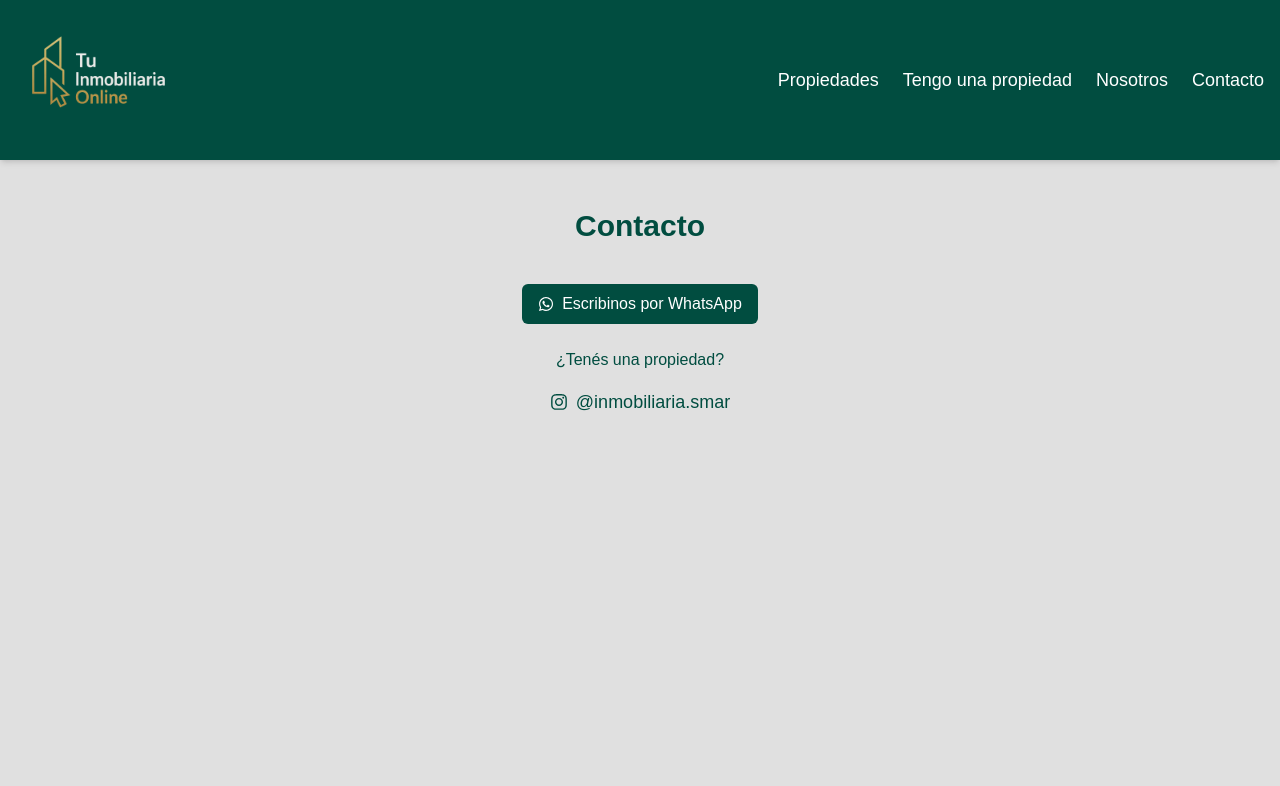
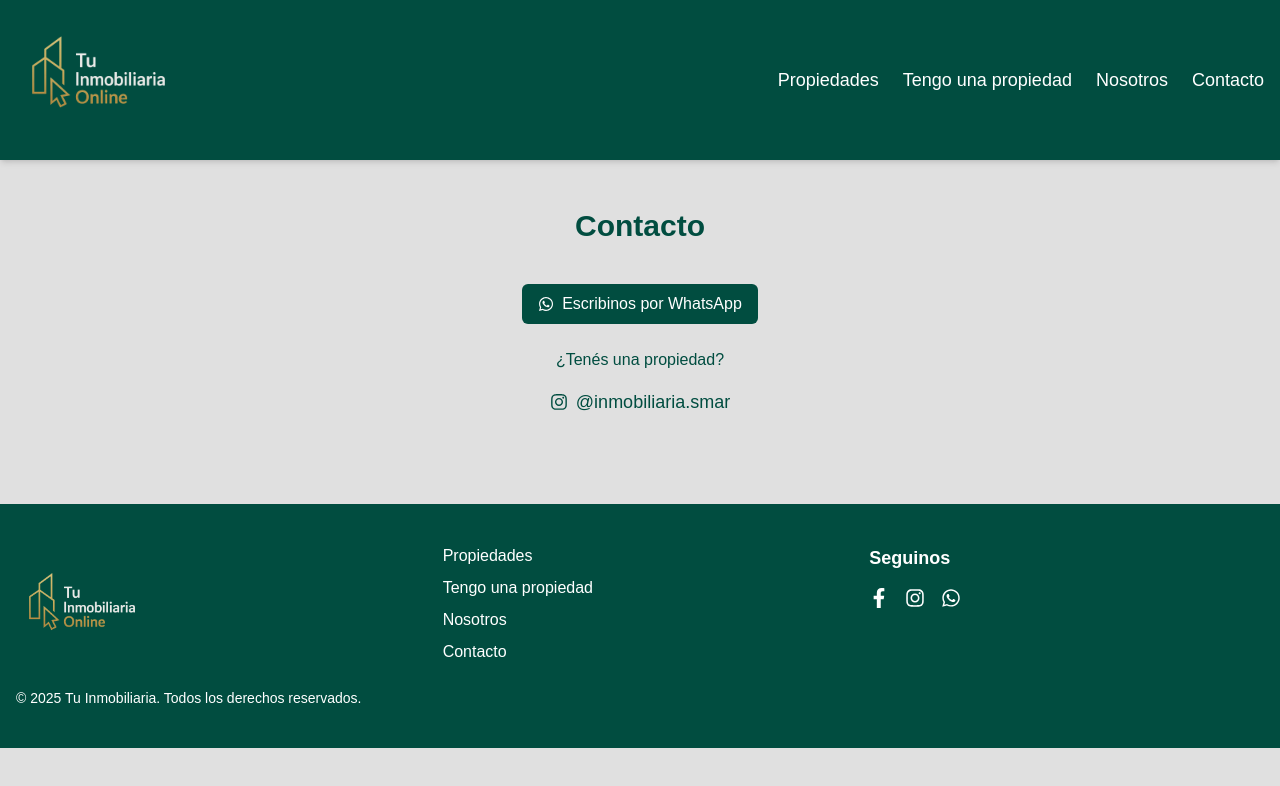
Before and after one commit to Fjmorell/tu-inmobiliaria, a React (Vite) app: page /contacto in a window 1280 px wide. Shown: the top 786 px of the page. Built offline with nearby package versions, Linux system fonts and the light colour scheme; a web font is replaced by a local one.

Commit message:
first commit

```diff
--- a/src/App.jsx
+++ b/src/App.jsx
@@ -1,6 +1,7 @@
 import React from 'react'
 import { Routes, Route } from 'react-router-dom'
 import Header from './components/Header'
+import Footer from './components/Footer';
 import Home from './pages/Home'
 import Publicar from './pages/Publicar'
 import FichaPropiedad from './pages/FichaPropiedad'
@@ -25,6 +26,8 @@ const App = () => {
 
         {/* Podés agregar más rutas después */}
       </Routes>
+      <Footer />
+
     </div>
   )
 }
--- /dev/null
+++ b/src/components/Footer.jsx
@@ -0,0 +1,42 @@
+import React from 'react';
+import { Link } from 'react-router-dom';
+import logo from '../assets/logo_tu_inmobiliaria_PNG.png';
+import { FaFacebookF, FaInstagram, FaWhatsapp } from 'react-icons/fa';
+
+const Footer = () => {
+  return (
+    <footer className="bg-emeraldDark text-white py-10 mt-10">
+      <div className="max-w-7xl mx-auto px-4 grid grid-cols-1 md:grid-cols-3 gap-8 text-center md:text-left">
+
+        {/* Logo */}
+        <div>
+          <img src={logo} alt="Logo" className="h-32 mx-auto md:mx-0 mb-4" />
+          <p className="text-sm">&copy; {new Date().getFullYear()} Tu Inmobiliaria. Todos los derechos reservados.</p>
+        </div>
+
+        {/* Navegación */}
+        <div>
+          <ul className="space-y-2">
+            <li><Link to="/propiedades" className="hover:underline">Propiedades</Link></li>
+            <li><Link to="/vender" className="hover:underline">Tengo una propiedad</Link></li>
+            <li><Link to="/nosotros" className="hover:underline">Nosotros</Link></li>
+            <li><Link to="/contacto" className="hover:underline">Contacto</Link></li>
+          </ul>
+        </div>
+
+        {/* Redes Sociales */}
+        <div>
+          <h4 className="text-lg font-semibold mb-4">Seguinos</h4>
+          <div className="flex justify-center md:justify-start gap-4 text-xl">
+            <a href="https://facebook.com" target="_blank" rel="noopener noreferrer" aria-label="Facebook"><FaFacebookF /></a>
+            <a href="https://instagram.com" target="_blank" rel="noopener noreferrer" aria-label="Instagram"><FaInstagram /></a>
+            <a href="https://wa.me/549XXXXXXXXXX" target="_blank" rel="noopener noreferrer" aria-label="Whatsapp"><FaWhatsapp /></a>
+          </div>
+        </div>
+
+      </div>
+    </footer>
+  );
+};
+
+export default Footer;
```
